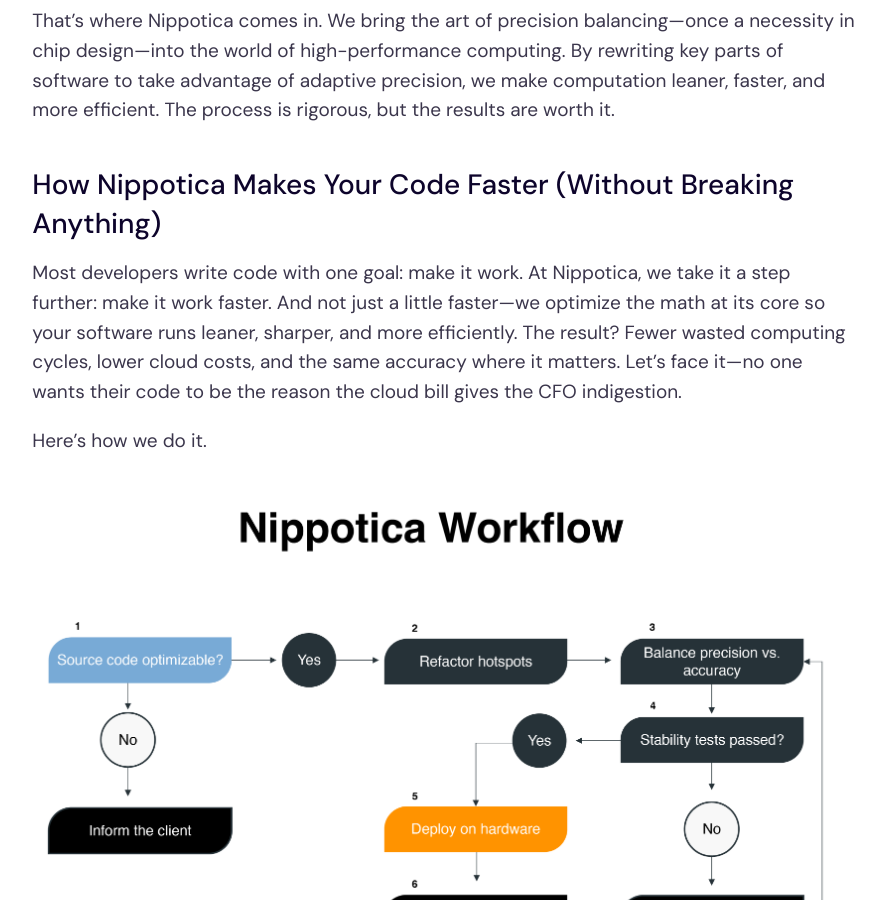
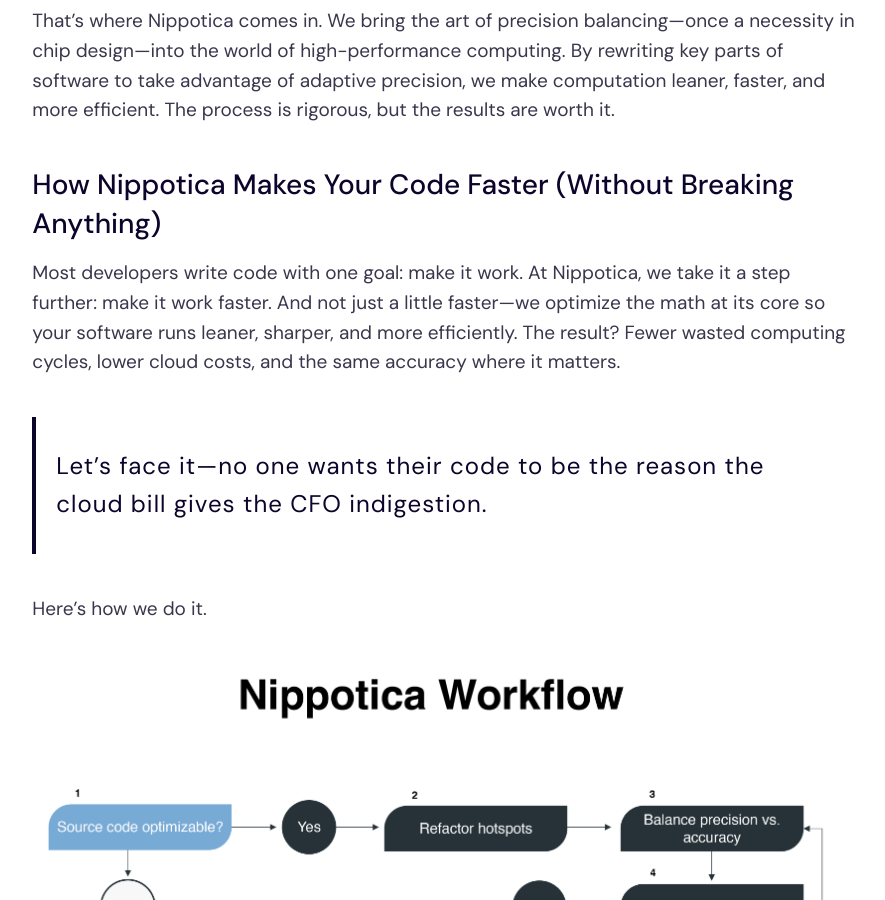
Before and after one commit to Nippotica/webnippofin, a Jekyll site: the page built from collections/_posts/2025-01-17-transprecision.md, in a window 1280 px wide and 900 px high, scrolled down 907 px. Shown: the whole window, without its empty margins (196-1081 px from the left). Built offline with Jekyll 4.4.1, drawn with Linux system fonts in a browser that asks for light colours; some of the changed text lies outside the part shown.

```diff
--- a/collections/_posts/2025-01-17-transprecision.md
+++ b/collections/_posts/2025-01-17-transprecision.md
@@ -19,7 +19,9 @@ That’s where Nippotica comes in. We bring the art of precision balancing—onc
 
 ## How Nippotica Makes Your Code Faster (Without Breaking Anything)
 
-Most developers write code with one goal: make it work. At Nippotica, we take it a step further: make it work faster. And not just a little faster—we optimize the math at its core so your software runs leaner, sharper, and more efficiently. The result? Fewer wasted computing cycles, lower cloud costs, and the same accuracy where it matters. Let’s face it—no one wants their code to be the reason the cloud bill gives the CFO indigestion.
+Most developers write code with one goal: make it work. At Nippotica, we take it a step further: make it work faster. And not just a little faster—we optimize the math at its core so your software runs leaner, sharper, and more efficiently. The result? Fewer wasted computing cycles, lower cloud costs, and the same accuracy where it matters.
+
+> Let’s face it—no one wants their code to be the reason the cloud bill gives the CFO indigestion.
 
 Here’s how we do it.
 
```
Also changed, not shown: other parts of collections/_posts/2025-01-17-transprecision.md (+1 -1 lines).
